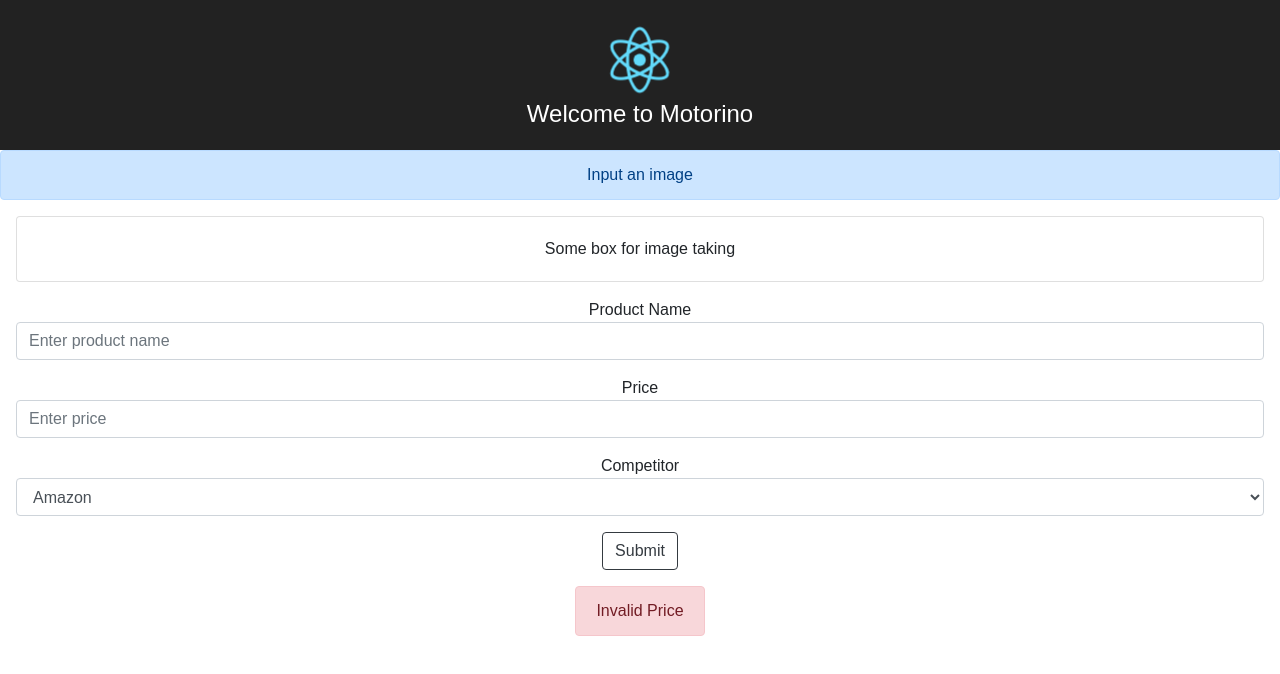
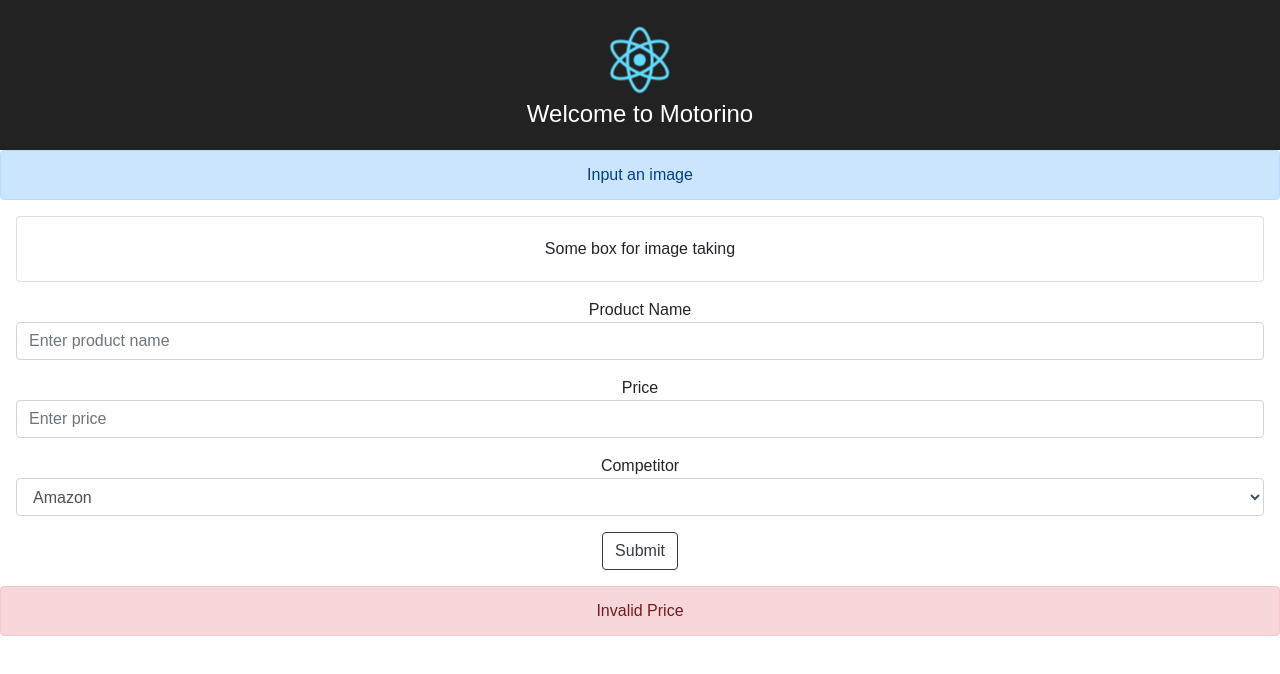
Before and after one commit to brian-nguyen/motorino, a React (Create React App) app: page / in a window 1280 px wide. Shown: the top 674 px of the page. Built offline with nearby package versions, Linux system fonts and the light colour scheme; the HTML template or start-up script is replaced by a standard one.

Commit message:
change productvalidator rendering bc brian didn't like my way

```diff
--- a/src/components/ProductValidator.js
+++ b/src/components/ProductValidator.js
@@ -2,11 +2,14 @@
 
 export default class ProductValidator extends React.Component {
   render() {
+    if (!this.props.success) {
+        return (
+        <div className="alert alert-danger" role="alert">{this.props.failureType}</div>
+        );
+    }
+
     return (
-      <div style={s.listContainer}>
-        {this.props.success && <div className="alert alert-success" role="alert">Success!</div>}
-        {!this.props.success && <div className="alert alert-danger" role="alert">{this.props.failureType}</div>}
-      </div>
+        <div className="alert alert-success" role="alert">Success!</div>
     );
   }
 }
```
